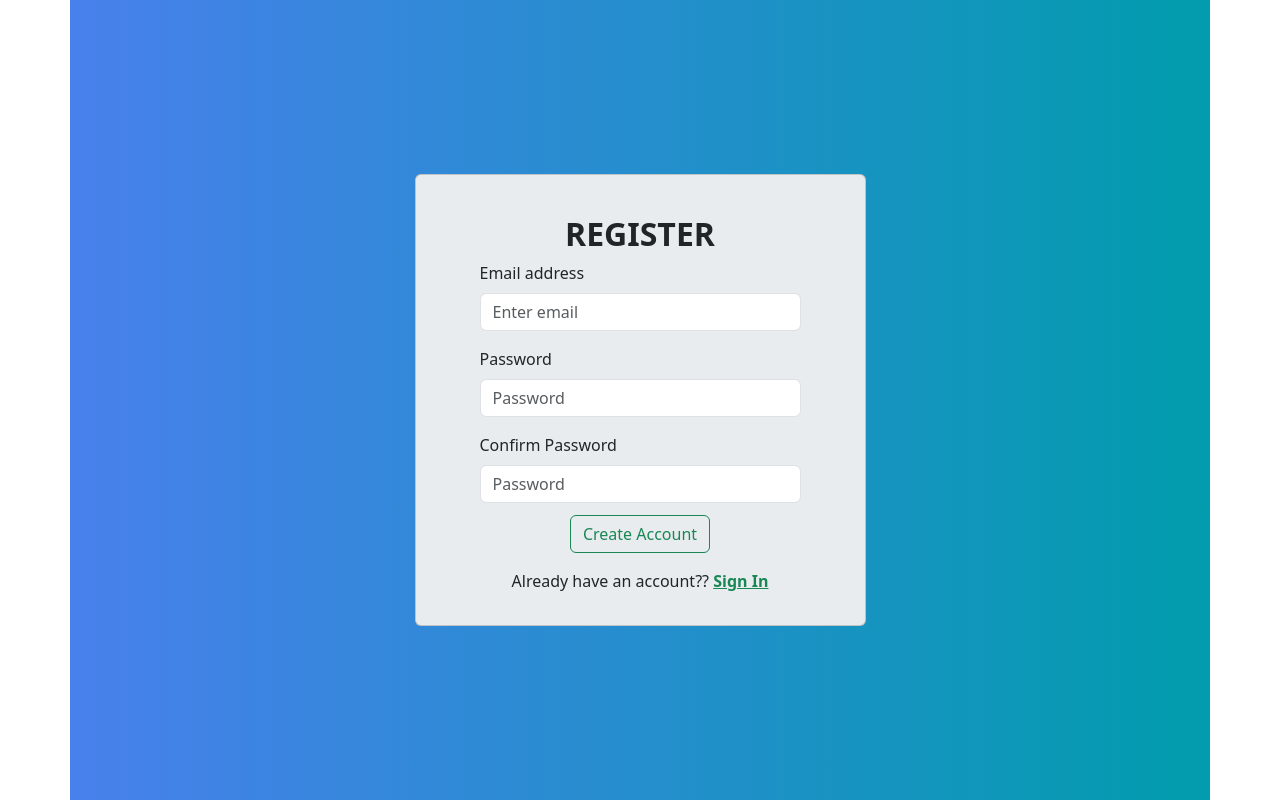
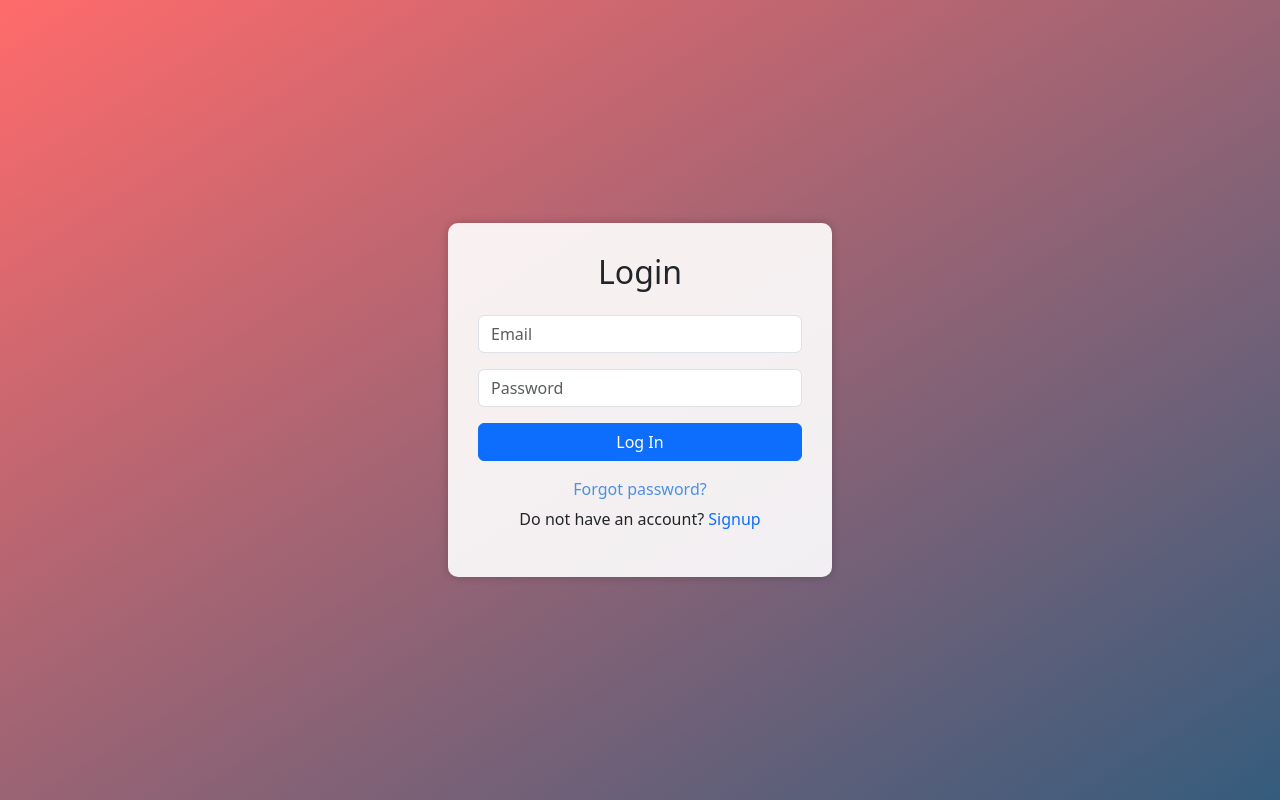
Before and after one commit to Falcon00007/mail-box, a React (Create React App) app: page /login in a window 1280 px wide. Built offline with nearby package versions, Linux system fonts and the light colour scheme.

Commit message:
Login Screen Done (task-3)

```diff
--- a/package.json
+++ b/package.json
@@ -3,6 +3,7 @@
   "version": "0.1.0",
   "private": true,
   "dependencies": {
+    "@reduxjs/toolkit": "^1.9.5",
     "@testing-library/jest-dom": "^5.17.0",
     "@testing-library/react": "^13.4.0",
     "@testing-library/user-event": "^13.5.0",
@@ -10,6 +11,7 @@
     "react": "^18.2.0",
     "react-bootstrap": "^2.8.0",
     "react-dom": "^18.2.0",
+    "react-redux": "^8.1.2",
     "react-router-dom": "^6.15.0",
     "react-scripts": "5.0.1",
     "web-vitals": "^2.1.4"
--- a/src/App.js
+++ b/src/App.js
@@ -1,10 +1,24 @@
 import React from "react";
+import { useSelector } from "react-redux";
+import { Routes, Route, Navigate } from "react-router-dom";
+
 import Signup from "./components/auth/Signup";
+import Login from "./components/auth/Login";
+import Home from "./components/pages/Home"
 
 function App() {
+  const isLoggedIn= useSelector((state) => state.auth.isLoggedin);
+  console.log(isLoggedIn);
+
   return (
     <>
-    <Signup/>
+    <Routes>
+    <Route path="/signup" element={<Signup/>}/>
+    <Route path="/login" element={<Login/>}/>
+    <Route path="/home" element={<Home/>}/>
+
+    <Route path='*' element={<Navigate to='/login'/>}/>
+    </Routes>
     </>
   )
 }
--- /dev/null
+++ b/src/components/auth/Login.js
@@ -0,0 +1,96 @@
+import React,{useState} from 'react';
+import { Container, Form, Button, Row, Col, Spinner } from 'react-bootstrap';
+import styles from './Login.module.css';
+import { authAction } from '../../store/authSlice';
+import {Link, useNavigate } from "react-router-dom";
+import { useDispatch } from "react-redux";
+
+
+const Login = () => {
+    const [email, setEmail] = useState('');
+    const [password, setPassword] = useState('');
+    const [loading, setLoading] = useState(false);
+    const [error, setError]= useState("");
+    const navigate= useNavigate();
+    const dispatch = useDispatch();
+
+    const handleLogin = async(e) => {
+      e.preventDefault();
+      setLoading(true)
+
+      if(!email || !password ){
+        setError("All fields are mandatory!!");
+        return
+      }
+
+      try {
+      const res= await fetch('https://identitytoolkit.googleapis.com/v1/accounts:signInWithPassword?key=AIzaSyBHa61kQog4vVm2Jfiy0tLddA7Xx0cmcXM', {
+        method:'POST',
+        body: JSON.stringify({
+          email:email,
+          password:password,
+          returnSecureToken: true
+        }),
+        headers: {
+          'content-type' : 'application/json'
+        }
+      })
+       if(res.ok){
+          setLoading(false);
+          const data= await res.json()
+          dispatch(authAction.login(data.idToken));
+          localStorage.setItem("email", data.email.replace(/[@.]/g, ""));
+          localStorage.setItem("token", data.idToken);
+          console.log('User LoggedIn successfully');
+          navigate('/home');
+          }
+          else{
+              setLoading(false);
+            const data= await res.json();
+              if(data && data.error.message){
+                setError("Login not successful- " + data.error.message)
+              } else{
+                setError("Some error occured!! Please try again..")
+              }
+            }
+      } catch (error) {
+        console.error('Error logging in :', error);
+      }
+      setEmail('');
+      setPassword("");
+
+    };
+
+  return (
+    <div className={styles.loginContainer}>
+      <div className={styles.loginCard}>
+        <h2 className="text-center mb-4">Login</h2>
+        <Form>
+          <Form.Group controlId="formBasicEmail" >
+            <Form.Control type="email" placeholder="Email" className='mb-3' value={email} onChange={(e) => setEmail(e.target.value)}/>
+          </Form.Group>
+          <Form.Group controlId="formBasicPassword">
+            <Form.Control type="password" placeholder="Password" className='mt-2' value={password}  onChange={(e) => setPassword(e.target.value)}/>
+          </Form.Group>
+
+          <p className={styles.errorMessage}>{error}</p>
+          {!loading && <Button className={styles.btnLogin} variant="primary" type="submit" onClick={handleLogin}>
+            Log In
+          </Button>}
+          {loading && <Spinner animation='border' size='sm'/>}
+          {loading && <h2>Submitting Data...</h2>}
+        </Form>
+        <div className="text-center mt-3">
+          <a href="#forgot-password" className={styles.forgotPassword}>
+            Forgot password?
+          </a>
+          <p className={styles.notSignup}>
+            Do not have an account? <a href="#signup">Signup</a>
+          </p>
+        </div>
+      </div>
+    </div>
+  );
+};
+
+export default Login;
--- /dev/null
+++ b/src/components/auth/Login.module.css
@@ -0,0 +1,38 @@
+.loginContainer {
+    display: flex;
+    justify-content: center;
+    align-items: center;
+    height: 100vh;
+    background: linear-gradient(to bottom right, #ff6b6b, #355c7d);
+  }
+
+  .loginCard {
+    width: 30%;
+    background-color: rgba(255, 255, 255, 0.9);
+    padding: 30px;
+    border-radius: 10px;
+    box-shadow: 0px 0px 10px rgba(0, 0, 0, 0.2);
+  }
+  .btnLogin {
+    width: 100%;
+  }
+
+  .forgotPassword {
+    color: #4b8fe7;
+    text-decoration: none;
+    margin-bottom: 1rem;
+  }
+
+  .forgotPassword:hover {
+    text-decoration: underline;
+    color: #295ea3;
+  }
+  .notSignup{
+    margin-top: .4rem;
+  }
+  .notSignup a{
+    text-decoration: none;
+  }
+  .notSignup a:hover{
+    text-decoration: underline;
+  }
--- a/src/components/auth/Signup.js
+++ b/src/components/auth/Signup.js
@@ -1,5 +1,6 @@
 import React, { useRef, useState } from "react";
-import { Col, Button, Row, Container, Card, Form } from "react-bootstrap";
+import { Col, Button, Row, Container, Card, Form, Spinner} from "react-bootstrap";
+import { useNavigate } from "react-router-dom";
 
 const Signup=()=> {
   const emailRef = useRef();
@@ -9,6 +10,8 @@ const Signup=()=> {
   const [isLoading, setIsLoading] = useState(false);
   const [validate, setValidate] = useState(false);
   const [error,setError]= useState("")
+
+  const navigate = useNavigate();
 
   const submitHandler = (e) => {
     e.preventDefault();
@@ -89,6 +92,9 @@ const Signup=()=> {
                       type="email"
                       placeholder="Enter email"
                     />
+                    <Form.Text className="text-muted">
+                      *We'll never share your email with anyone else.
+                    </Form.Text>
                     <Form.Control.Feedback>Looks good!</Form.Control.Feedback>
                   </Form.Group>
 
@@ -119,7 +125,7 @@ const Signup=()=> {
                     </Button> }
                   </div>
 
-                  {isLoading && <p>Loading....</p>}
+                  {isLoading && <Spinner animation="border" size="sm"/>}
                 </Form>
                 <p className="mb-0 mt-3 text-center">
                   Already have an account??{" "}
--- /dev/null
+++ b/src/components/pages/Home.js
@@ -0,0 +1,11 @@
+import React from 'react'
+
+const Home = () => {
+  return (
+    <>
+    <h2>Welcome to your mail box</h2>
+    </>
+  )
+}
+
+export default Home
--- /dev/null
+++ b/src/store/authSlice.js
@@ -0,0 +1,23 @@
+import { createSlice } from "@reduxjs/toolkit";
+
+const initialToken = localStorage.getItem("token");
+const authSlice = createSlice({
+  name: "auth",
+  initialState: {
+    token: initialToken,
+    isLoggedIn: !!initialToken,
+  },
+  reducers: {
+    login(state, action) {
+      state.isLoggedIn = true;
+      state.token = action.payload;
+    },
+    logout(state, action) {
+      state.isLoggedIn = false;
+      state.token = action.payload;
+    },
+  },
+});
+
+export const authAction = authSlice.actions;
+export default authSlice.reducer;
--- /dev/null
+++ b/src/store/index.js
@@ -0,0 +1,8 @@
+import { configureStore } from "@reduxjs/toolkit";
+import authReducer from './authSlice'
+
+const store = configureStore({
+  reducer: { auth: authReducer },
+});
+
+export default store;
```
Also changed, not shown: src/index.js (+8 -2 lines), 1 other file (tests, documents, lock files or other folders).
